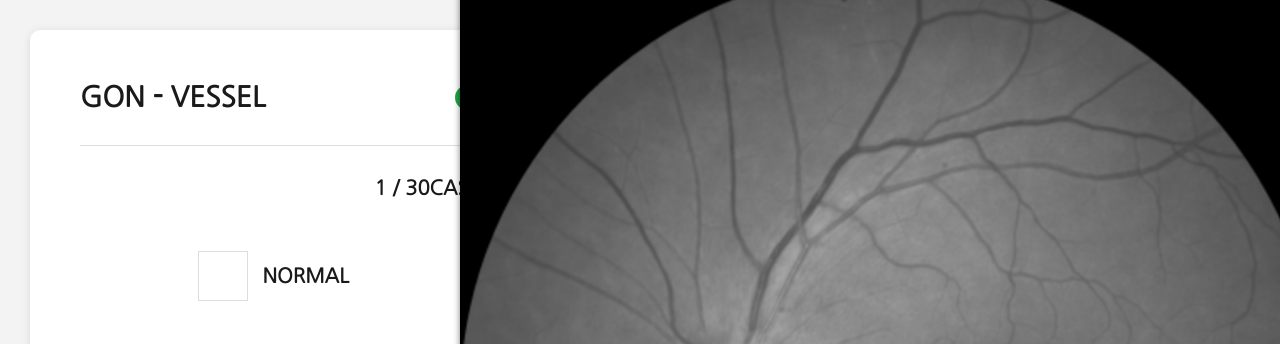
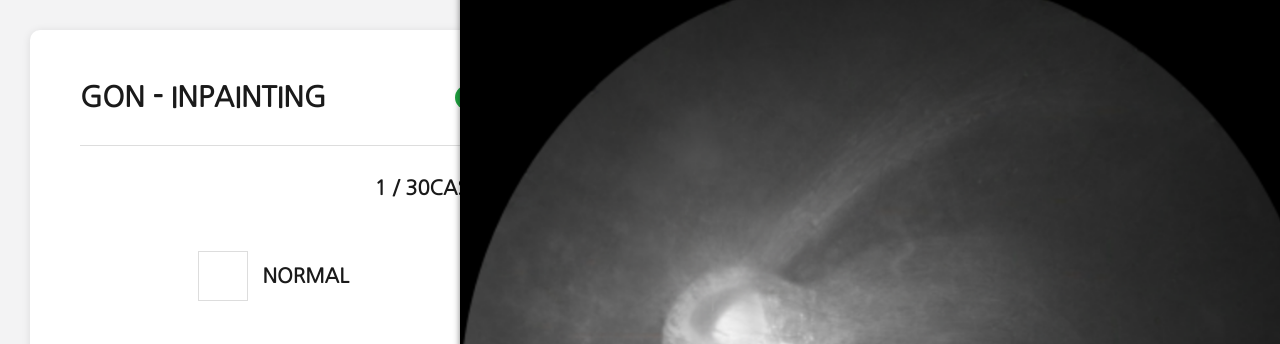
Before and after one commit to ktmwlf123/gon, a plain HTML site: page page/gon_inpainting.html in a window 1280 px wide. Shown: the top 344 px of the page. Drawn offline with nearby package versions, Linux system fonts and the light colour scheme.

Commit message:
Update gon_inpainting.html

```diff
--- a/page/gon_inpainting.html
+++ b/page/gon_inpainting.html
@@ -3,9 +3,9 @@
     <head>
         <script src="https://code.jquery.com/jquery-3.6.3.js" integrity="sha256-nQLuAZGRRcILA+6dMBOvcRh5Pe310sBpanc6+QBmyVM=" crossorigin="anonymous"></script>
         <link href="https://fonts.googleapis.com/css?family=Nanum+Gothic" rel="stylesheet">
-        <script src="../w_vessel.js"></script>
+        <script src="../wo_vessel.js"></script>
         <link href="../style.css" rel="stylesheet">
-        <title>GON - VESSEL</title>
+        <title>GON - INPAINTING</title>
         <script>
             let randomArray = [];
             let index = 0;
@@ -153,7 +153,7 @@
                 canvas.width = 1024;
                 canvas.height = 1024;
 
-                img.src = "../w_vessel/" + data[randomArray[index]].pid + '_' + data[randomArray[index]].laterality + '_' + data[randomArray[index]].disease +'.png';
+                img.src = "../wo_vessel/" + data[randomArray[index]].pid + '_' + data[randomArray[index]].laterality + '_' + data[randomArray[index]].disease +'.png';
                 img.onload = function(){
                     ctx.drawImage(img, 0, 0, 1024, 1024);
                     ctx.lineWidth = 2;
@@ -201,10 +201,9 @@
                 }
             }
 
-
             const nextClick = () => {
                 if(validateCheck()){
-                    let pid = data[randomArray[index]].pid + '_' + data[randomArray[index]].laterality  + '_' + data[randomArray[index]].disease;
+                    let pid = data[randomArray[index]].pid + '_' + data[randomArray[index]].laterality + '_' + data[randomArray[index]].disease;
                     saveData.result[pid]['time'] = Date.now();
                     DownloadCanvasAsImage()
                     if(index === data.length-1){
@@ -230,13 +229,13 @@
 
             const initSaveData = () => {
                 for(var i = 0; i<data.length; i++){
-                    var key = data[randomArray[i]].pid + '_' + data[randomArray[i]].laterality  + '_' + data[randomArray[i]].disease;
+                    var key = data[randomArray[i]].pid + '_' + data[randomArray[i]].laterality + '_' + data[randomArray[i]].disease;
                     saveData.result[key] = {'value':'', 'time': ''};
                 }
             }
 
             const validateCheck = () => {
-                let pid = data[randomArray[index]].pid + '_' + data[randomArray[index]].laterality  + '_' + data[randomArray[index]].disease;
+                let pid = data[randomArray[index]].pid + '_' + data[randomArray[index]].laterality + '_' + data[randomArray[index]].disease;
                 if(saveData.result[pid]['value'] === ''){
                     return false;
                 }else{
@@ -252,7 +251,7 @@
                     case 'normal':
                         isNormal = true;
                         $('.gonText').empty();
-                        canvasPic.src = "../w_vessel/" + data[randomArray[index]].pid + '_' + data[randomArray[index]].laterality  + '_' + data[randomArray[index]].disease + '.png';
+                        canvasPic.src = "../wo_vessel/" + data[randomArray[index]].pid + '_' + data[randomArray[index]].laterality  + '_' + data[randomArray[index]].disease + '.png';
                         canvasPic.onload = function () { ctx.drawImage(canvasPic, 0, 0, 1024, 1024); }
                         break;
                     case 'gon':
@@ -392,7 +391,7 @@
 
                 var dateString = year + '-' + month  + '-' + day;
 
-                dataDownload(JSON.stringify(saveData), dateString +'_'+ saveData.info.name + '_gonvessel.mvl', 'json');
+                dataDownload(JSON.stringify(saveData), dateString +'_'+ saveData.info.name + '_goninpaint.mvl', 'json');
             }
 
             const dataDownload = (content, fileName, contentType) => {
@@ -405,7 +404,7 @@
 
             function DownloadCanvasAsImage(){
                 let downloadLink = document.createElement('a');
-                downloadLink.setAttribute('download', data[randomArray[index]].pid + '_' + data[randomArray[index]].laterality);// + '_' + data[randomArray[index]].disease);
+                downloadLink.setAttribute('download', data[randomArray[index]].pid + '_' + data[randomArray[index]].laterality);//  + '_' + data[randomArray[index]].disease);
 
                 canvas.toBlob(function(blob) {
                     let url = URL.createObjectURL(blob);
@@ -420,7 +419,7 @@
         <div class="mainPage test1">
             <div class="left">
                 <div class="title">
-                    <div class="titleText">GON - VESSEL</div>
+                    <div class="titleText">GON - INPAINTING</div>
                     <div class="help">?</div>
                 </div>
                 <div class="ongoingCase"></div>
@@ -461,7 +460,7 @@
         </div>
         <div class="infoPage">
             <div class="formWrap">
-                <div class="infoTitleText">GON - VESSEL</div>
+                <div class="infoTitleText">GON - INPAINTING</div>
                 <div class="infoSubTitleText">검사자 정보</div>
                 <div class="formRow">
                     <div class="formTitle">이름</div>
```
